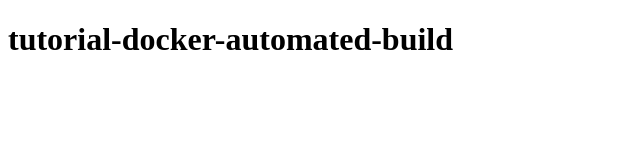
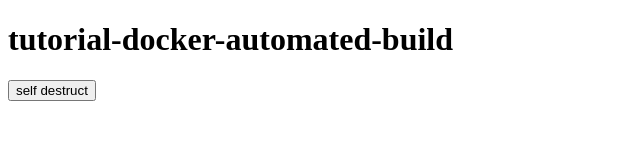
Before and after one commit to bradcw1/tutorial-docker-automated-build, a plain HTML site: page index.html in a window 1280 px wide. Shown: the whole page, without its empty margins (0-640 px from the left). Drawn offline with Linux system fonts and the light colour scheme.

Commit message:
add button

```diff
--- a/index.html
+++ b/index.html
@@ -8,5 +8,7 @@
 
     <h1>tutorial-docker-automated-build</h1>
 
+    <button>self destruct</button>
+
   </body>
 </html>
```
